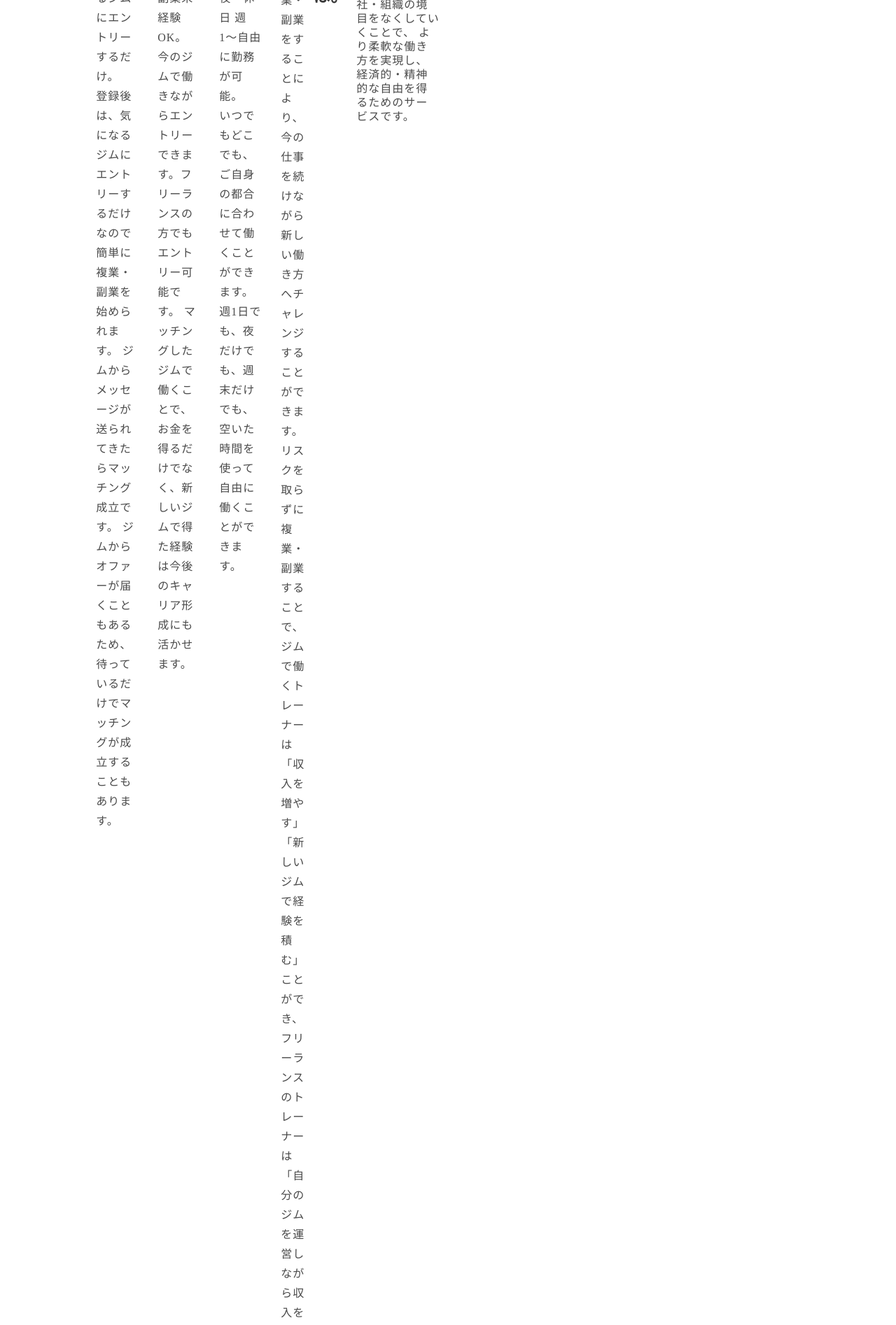
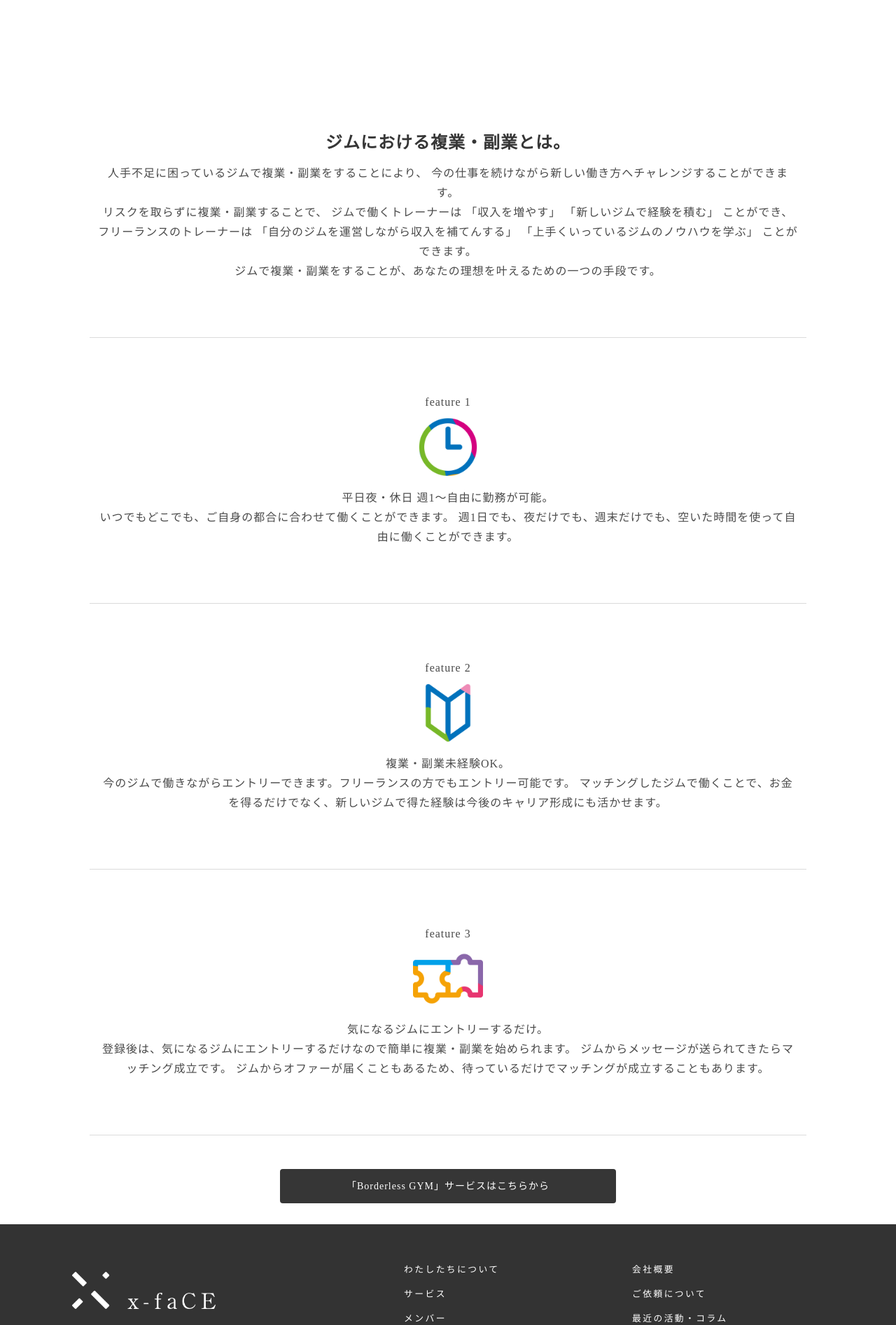
Before and after one commit to egg-system/corporate-site, a Nuxt app: page /own_site in a window 1280 px wide. Shown: the part 1699-3593 px from the top of the page at 70% size. Built offline with nearby package versions, Linux system fonts and the light colour scheme.

Commit message:
PC版修正

```diff
--- a/components/pages/own_site/TheBorderlessGym.vue
+++ b/components/pages/own_site/TheBorderlessGym.vue
@@ -13,12 +13,16 @@
           トレーナーの複業・副業を推進し、会社・組織の境目をなくしていくことで、 より柔軟な働き方を実現し、経済的・精神的な自由を得るためのサービスです。
         </div>
       </div>
-      <h3 class="borderless-title">ジムにおける複業・副業とは。</h3>
+    </div>
+    <div class="columns">
       <div class="borderless-use column">
+        <h3 class="borderless-title">ジムにおける複業・副業とは。</h3>
         <div>人手不足に困っているジムで複業・副業をすることにより、 今の仕事を続けながら新しい働き方へチャレンジすることができます。</div>
         <div>リスクを取らずに複業・副業することで、 ジムで働くトレーナーは 「収入を増やす」 「新しいジムで経験を積む」 ことができ、 フリーランスのトレーナーは 「自分のジムを運営しながら収入を補てんする」 「上手くいっているジムのノウハウを学ぶ」 ことができます。</div>
         <div>ジムで複業・副業をすることが、あなたの理想を叶えるための一つの手段です。</div>
       </div>
+    </div>
+    <div class="columns">
       <div class="borderless-use column">
         <div class="feature">feature 1</div>
         <div>
@@ -29,6 +33,8 @@
         <div>平日夜・休日 週1〜自由に勤務が可能。</div>
         <div>いつでもどこでも、ご自身の都合に合わせて働くことができます。 週1日でも、夜だけでも、週末だけでも、空いた時間を使って自由に働くことができます。</div>
       </div>
+    </div>
+    <div class="columns">
       <div class="borderless-use column">
         <div class="feature">feature 2</div>
         <div>
@@ -39,6 +45,8 @@
         <div>複業・副業未経験OK。</div>
         <div>今のジムで働きながらエントリーできます。フリーランスの方でもエントリー可能です。 マッチングしたジムで働くことで、お金を得るだけでなく、新しいジムで得た経験は今後のキャリア形成にも活かせます。</div>
       </div>
+    </div>
+    <div class="columns">
       <div class="borderless-use column">
         <div class="feature">feature 3</div>
         <div>
@@ -49,11 +57,11 @@
         <div>気になるジムにエントリーするだけ。</div>
         <div>登録後は、気になるジムにエントリーするだけなので簡単に複業・副業を始められます。 ジムからメッセージが送られてきたらマッチング成立です。 ジムからオファーが届くこともあるため、待っているだけでマッチングが成立することもあります。</div>
       </div>
-      <div class="link">
-        <a class="button is-dark" target="_blank" href="https://borderless-gym.com/">
-          「Borderless GYM」サービスはこちらから
-        </a>
-      </div>
+    </div>
+    <div class="link">
+      <a class="button is-dark" target="_blank" href="https://borderless-gym.com/">
+        「Borderless GYM」サービスはこちらから
+      </a>
     </div>
   </div>
 </template>
@@ -127,6 +135,7 @@ div {
 .borderless-use {
   border-bottom: 1px solid $lightgray;
   padding-bottom: 80px;
+  text-align: center;
 }
 .feature {
   text-align: center;
```
